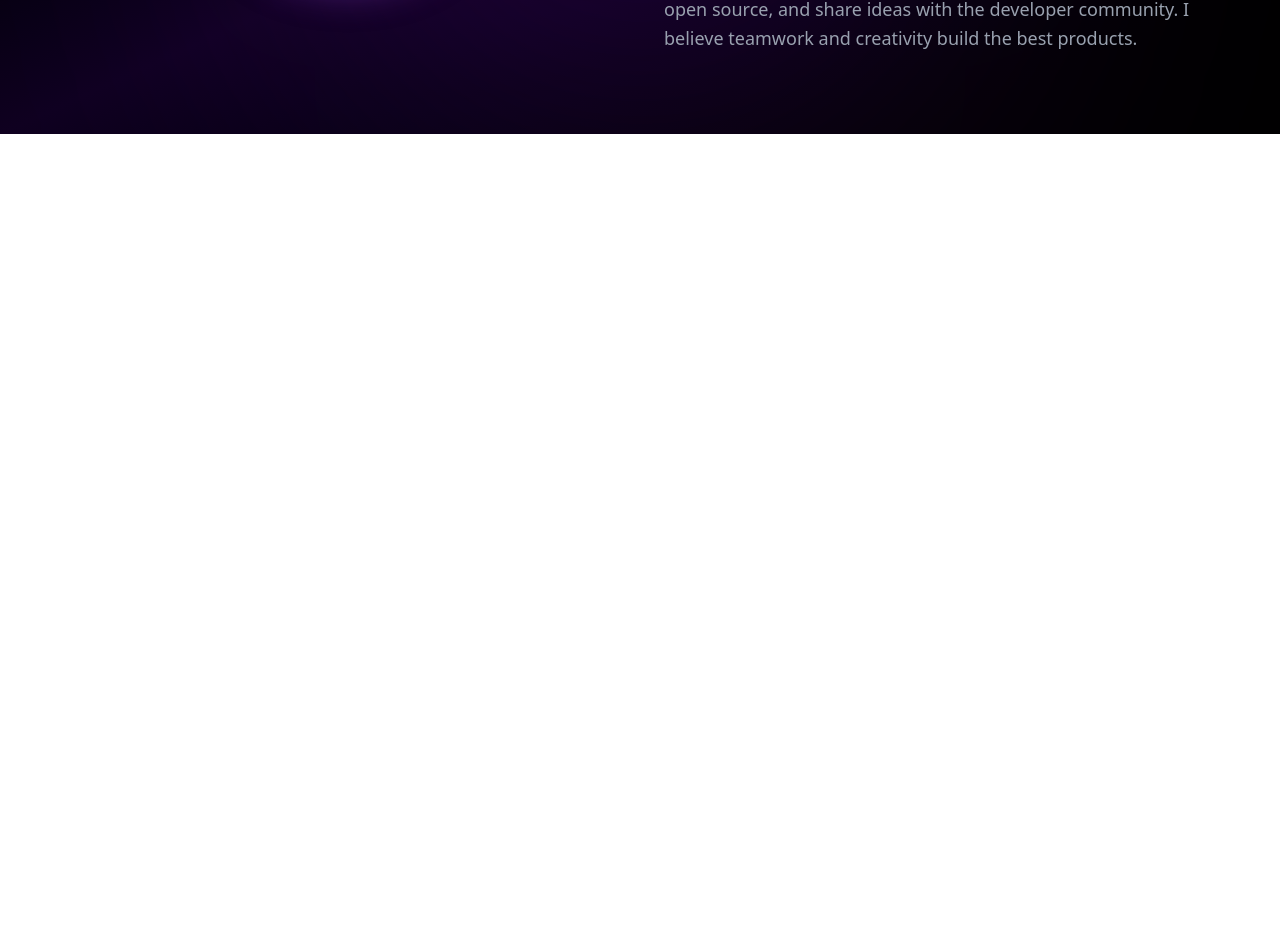
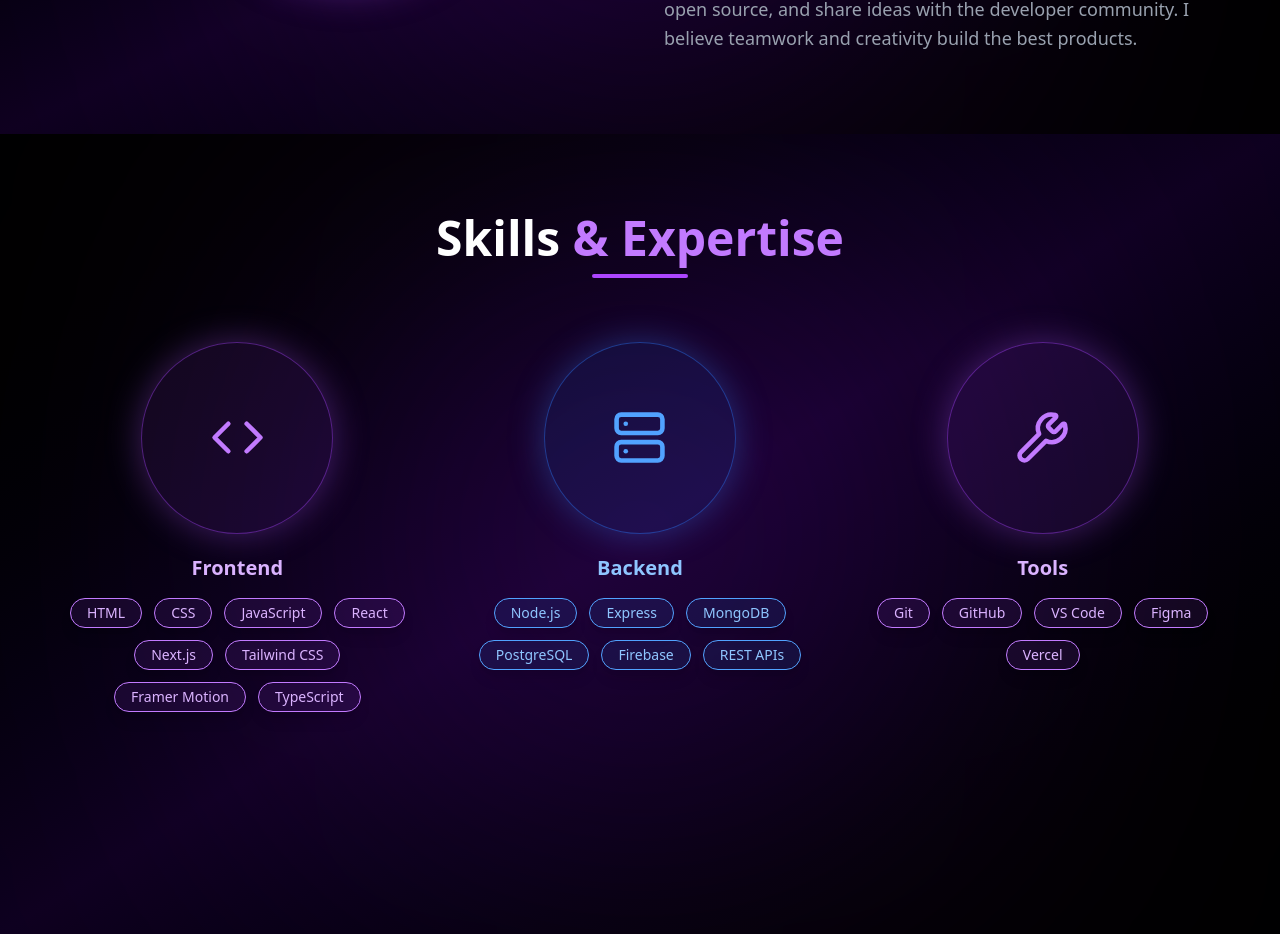
Before and after one commit to yohanis-Tasfa/my-portfolio, a React (Vite) app in the folder my-portfolio/: page / in a window 1280 px wide. Shown: the part 1251-2185 px from the top of the page. Before the commit the page ends 1385 px from the top, so only its background shows below. Built offline with nearby package versions, Linux system fonts and the light colour scheme.

Commit message:
skill section

```diff
--- a/my-portfolio/src/App.jsx
+++ b/my-portfolio/src/App.jsx
@@ -1,6 +1,7 @@
 import About from "./components/About";
 import Hero from "./components/Hero";
 import Navbar from "./components/Navbar";
+import Skills from "./components/Skills";
 
 function App() {
   return (
@@ -8,6 +9,7 @@ function App() {
       <Navbar />
       <Hero />
       <About />
+      <Skills />
     </div>
   );
 }
--- a/my-portfolio/src/components/Navbar.jsx
+++ b/my-portfolio/src/components/Navbar.jsx
@@ -80,7 +80,7 @@ export default function Navbar() {
 
           <span
             className="cursor-pointer text-white hover:text-purple-400"
-            onClick={() => scrollToSection("skill")}
+            onClick={() => scrollToSection("skills")}
           >
             Skill
           </span>
--- /dev/null
+++ b/my-portfolio/src/components/Skills.jsx
@@ -0,0 +1,159 @@
+import { motion } from "framer-motion";
+import { Code, Server, Wrench } from "lucide-react";
+
+const container = {
+  hidden: { opacity: 0 },
+  show: {
+    opacity: 1,
+    transition: {
+      staggerChildren: 0.2,
+      duration: 0.8,
+      ease: "easeOut",
+    },
+  },
+};
+
+const item = {
+  hidden: { opacity: 0, y: 20 },
+  show: { opacity: 1, y: 0, transition: { duration: 0.8 } },
+};
+
+function Skills() {
+  return (
+    <section
+      id="skills"
+      className="min-h-screen pt-20 pb-32 px-4 relative overflow-hidden"
+    >
+      {/* Background */}
+      <div className="absolute inset-0 bg-gradient-to-br from-black via-[#0f0120] to-black"></div>
+      <div
+        className="absolute w-[500px] h-[500px] bg-purple-600/30 blur-[200px] rounded-full
+        top-1/2 left-1/2 -translate-x-1/2 -translate-y-1/2"
+      ></div>
+
+      <motion.div
+        variants={container}
+        initial="hidden"
+        whileInView="show"
+        viewport={{ once: true, margin: "-200px" }}
+        className="relative z-10 max-w-6xl mx-auto text-center"
+      >
+        {/* Title */}
+        <motion.h1
+          variants={item}
+          className="text-4xl md:text-5xl font-bold text-white"
+        >
+          Skills <span className="text-purple-400">& Expertise</span>
+        </motion.h1>
+
+        <motion.div
+          variants={item}
+          className="w-24 h-1 bg-purple-500 mx-auto mt-3 rounded-full"
+        />
+
+        {/* Skill Categories */}
+        <motion.div
+          variants={item}
+          className="grid md:grid-cols-3 gap-14 mt-16"
+        >
+          {/* Frontend */}
+          <div className="flex flex-col items-center">
+            <motion.div
+              whileHover={{ scale: 1.12 }}
+              transition={{ type: "spring", stiffness: 200, damping: 10 }}
+              className="w-48 h-48 bg-purple-500/10 border border-purple-500/40 rounded-full
+             flex items-center justify-center shadow-[0_0_35px_rgba(168,85,247,0.35)]"
+            >
+              <Code size={55} className="text-purple-400" />
+            </motion.div>
+            <h3 className="text-xl font-semibold mt-5 text-purple-300">
+              Frontend
+            </h3>
+
+            <div className="flex flex-wrap gap-3 justify-center mt-4">
+              {[
+                "HTML",
+                "CSS",
+                "JavaScript",
+                "React",
+                "Next.js",
+                "Tailwind CSS",
+                "Framer Motion",
+                "TypeScript",
+              ].map((skill) => (
+                <span
+                  key={skill}
+                  className="px-4 py-1 rounded-full border border-purple-400 text-purple-300 text-sm shadow-lg bg-purple-500/10"
+                >
+                  {skill}
+                </span>
+              ))}
+            </div>
+          </div>
+
+          {/* Backend */}
+          <div className="flex flex-col items-center">
+            <motion.div
+              whileHover={{ scale: 1.12 }}
+              transition={{ type: "spring", stiffness: 200, damping: 10 }}
+              className="w-48 h-48 bg-blue-500/10 border border-blue-500/40 rounded-full
+             flex items-center justify-center shadow-[0_0_35px_rgba(59,130,246,0.35)]"
+            >
+              <Server size={55} className="text-blue-400" />
+            </motion.div>
+            <h3 className="text-xl font-semibold mt-5 text-blue-300">
+              Backend
+            </h3>
+
+            <div className="flex flex-wrap gap-3 justify-center mt-4">
+              {[
+                "Node.js",
+                "Express",
+                "MongoDB",
+                "PostgreSQL",
+                "Firebase",
+                "REST APIs",
+              ].map((skill) => (
+                <span
+                  key={skill}
+                  className="px-4 py-1 rounded-full border border-blue-400 text-blue-300 text-sm bg-blue-500/10 shadow-lg"
+                >
+                  {skill}
+                </span>
+              ))}
+            </div>
+          </div>
+
+          {/* Tools */}
+          <div className="flex flex-col items-center">
+            <motion.div
+              whileHover={{ scale: 1.12 }}
+              transition={{ type: "spring", stiffness: 200, damping: 10 }}
+              className="w-48 h-48 bg-purple-500/10 border border-purple-500/40 rounded-full
+             flex items-center justify-center shadow-[0_0_35px_rgba(168,85,247,0.35)]"
+            >
+              <Wrench size={55} className="text-purple-400" />
+            </motion.div>
+
+            <h3 className="text-xl font-semibold mt-5 text-purple-300">
+              Tools
+            </h3>
+
+            <div className="flex flex-wrap gap-3 justify-center mt-4">
+              {["Git", "GitHub", "VS Code", "Figma", "Vercel"].map((skill) => (
+                <span
+                  key={skill}
+                  className="px-4 py-1 rounded-full border border-purple-400 text-purple-300 text-sm bg-purple-500/10 shadow-lg"
+                >
+                  {skill}
+                </span>
+              ))}
+            </div>
+          </div>
+        </motion.div>
+      </motion.div>
+    </section>
+  );
+}
+
+export default Skills;
```
